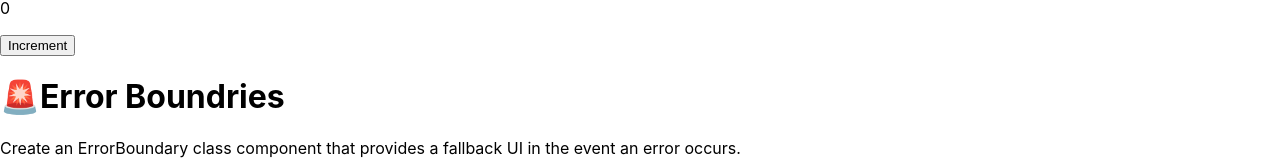
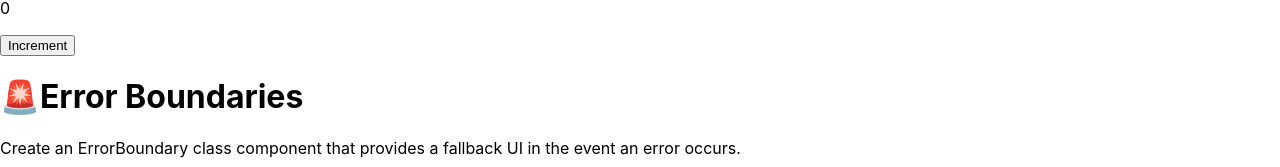
Before and after one commit to caoviv/Fireship.io-React-Challenges, a React (Create React App) app: page / in a window 1280 px wide. Shown: the part 1239-1406 px from the top of the page. Built offline with nearby package versions, Linux system fonts and the light colour scheme.

Commit message:
fix typo

```diff
--- a/src/App.js
+++ b/src/App.js
@@ -61,7 +61,7 @@ function App() {
       />
       <CountdownTimer hr={1} min={30} sec={45} />
       <Context />
-      <h1>🚨Error Boundries</h1>
+      <h1>🚨Error Boundaries</h1>
       <p>
         Create an ErrorBoundary class component that provides a fallback UI in
         the event an error occurs.
```
